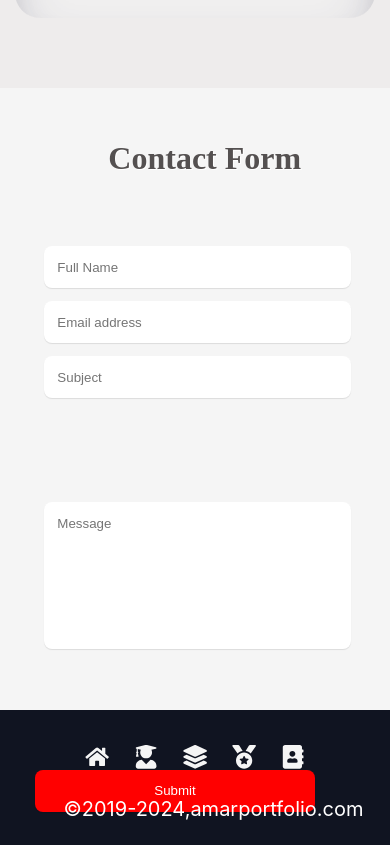
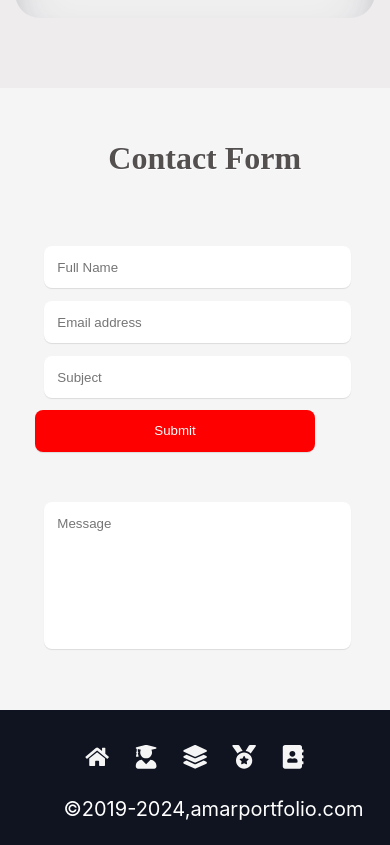
Before and after one commit to Amaranadh9989/Amaranadh_portfolio, a React (Create React App) app: page / in a window 390 px wide. Shown: the part 5281-6126 px from the top of the page. Built offline with nearby package versions, Linux system fonts and the light colour scheme.

Commit message:
responsive testing25

```diff
--- a/src/components/ContactForm.css
+++ b/src/components/ContactForm.css
@@ -161,7 +161,7 @@ h1 {
   }
   .input-submit{
     position: relative;
-    top:180px;
+    top:-180px;
     width:80%;
   }
 }
```
